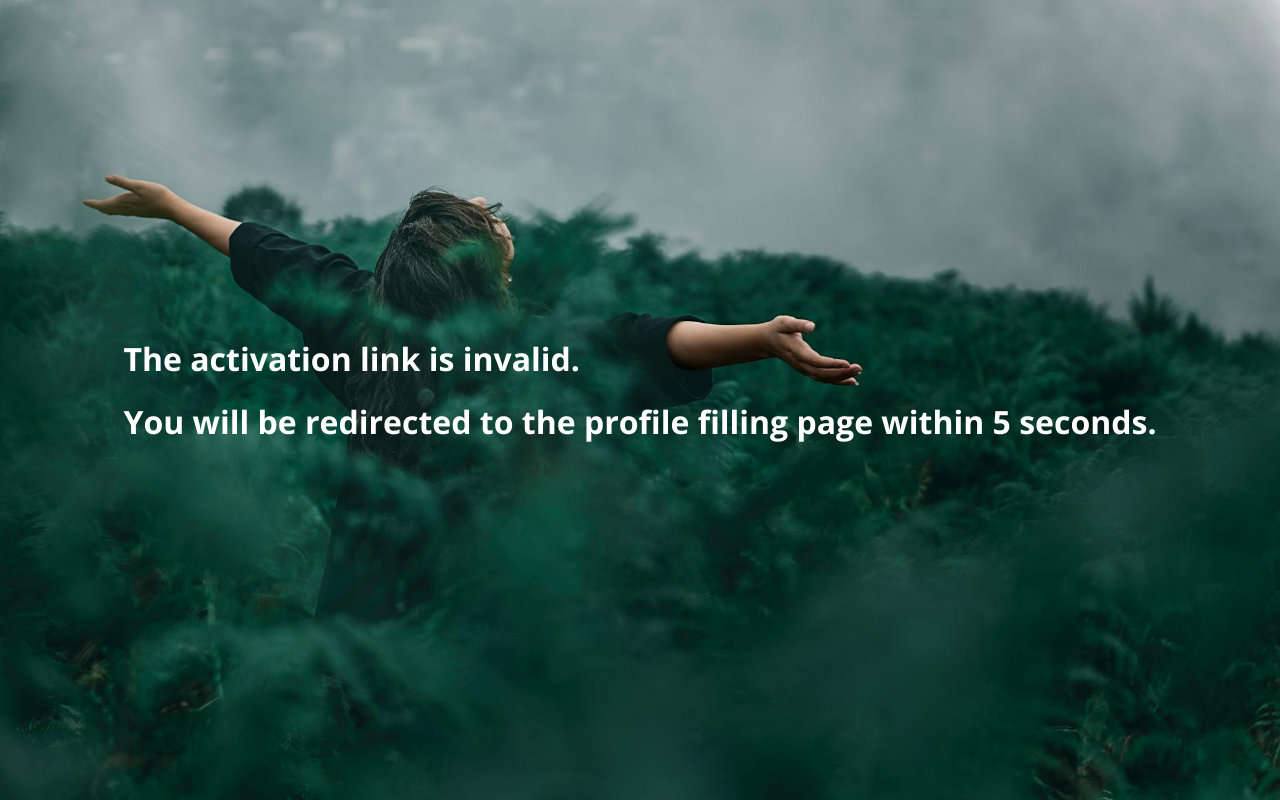
After one commit to Mykola-web/djangogram, a Django app: page /activate/1/1/ in a window 1280 px wide. The commit adds this page. Run offline with Django 5.2, Linux system fonts and the light colour scheme.

Commit message:
finished registration and activation for now, started profile editing form, need to add loging at first

```diff
--- a/insta/insta/settings.py
+++ b/insta/insta/settings.py
@@ -137,3 +137,6 @@ DEFAULT_AUTO_FIELD = 'django.db.models.BigAutoField'
 
 MEDIA_URL = '/media/'
 MEDIA_ROOT = BASE_DIR / 'media'
+
+# settings.py
+EMAIL_BACKEND = 'django.core.mail.backends.console.EmailBackend'
--- /dev/null
+++ b/insta/myapp/templates/myapp/activation.html
@@ -0,0 +1,9 @@
+{% extends 'myapp/base.html' %}
+
+{% block title %}Account activation{% endblock %}
+
+{% block content %}
+<h2>{{ message }}</h2>
+<meta http-equiv="refresh" content="7; url = /profile/edit">
+<h2>You will be redirected to the profile filling page within 5 seconds.</h2>
+{% endblock %}
--- a/insta/myapp/templates/myapp/base.html
+++ b/insta/myapp/templates/myapp/base.html
@@ -3,30 +3,10 @@
 <head>
     <meta charset="UTF-8">
     <meta name="viewport" content="width=device-width, initial-scale=1.0">
-    {% block title %}
-
-    {% endblock %}
-    <style>
-        body {
-            margin: 0;
-            padding: 0;
-            height: 100vh;
-            background: url('https://images.pexels.com/photos/9754/mountains-clouds-forest-fog.jpg') no-repeat center center fixed;
-            background-size: cover;
-            display: flex;
-            justify-content: center;
-            align-items: center;
-            color: white;
-            font-family: Arial, sans-serif;
-        }
-        .content {
-            font-size: 4em; /* Увеличивает размер текста */
-            font-weight: bold;
-            text-align: center; /* Выравнивание текста по центру */
-            white-space: nowrap; /* Запрещает перенос текста */
-            text-shadow: 3px 3px 5px rgba(0, 0, 0, 0.7); /* Добавляем тень для улучшения видимости */
-        }
-    </style>
+    <title>{% block title %}Default Title{% endblock %}</title>
+    {% load static %}
+    <link href="{% static 'styles.css' %}" rel="stylesheet">
+    {% block extra_css %}{% endblock %}
 </head>
 <body>
     <div class="content">
--- a/insta/myapp/urls.py
+++ b/insta/myapp/urls.py
@@ -5,8 +5,10 @@ urlpatterns = [
     path('', views.home, name='home'),
     path('login', views.login, name='login'),
     path('register', views.register, name='register'),
+    path('sent_email', views.register, name='sent_email'),
     path('profile/edit', views.profile_edit, name='profile_edit'),
     path('feed', views.feed, name='feed'),
     path('profile', views.profile, name='profile'),
     path('post', views.make_post, name='post'),
+    path('activate/<uidb64>/<token>/', views.activate_account, name='activate_account')
 ]
--- a/insta/myapp/views.py
+++ b/insta/myapp/views.py
@@ -1,38 +1,88 @@
 from django.shortcuts import render, redirect
 from django.contrib import messages
 from django.contrib.auth.models import User
+from .models import Profile
 from django.contrib.auth.hashers import make_password
-from .forms import RegistrationForm
+from .forms import RegistrationForm, EditProfileForm
+from .services import send_activation_email, generate_activation_link
+from django.utils.http import urlsafe_base64_decode
+from django.http import HttpResponse
+from django.contrib.auth.tokens import default_token_generator
 
 def home(request):
     return render(request, 'myapp/home.html')
-
-
-def login(request):
-    return render(request, 'myapp/login.html')
 
 
 def register(request):
     if request.method == 'POST':
         form = RegistrationForm(request.POST)
         if form.is_valid():
-            first_name = form.cleaned_data['first_name']
-            last_name = form.cleaned_data['last_name']
+            username = form.cleaned_data['username']
             email = form.cleaned_data['email']
             password = form.cleaned_data['password']
-            print(first_name, email, last_name, password)
 
-            # User.objects.create(first_name=first_name, last_name=last_name, email=email, password=password)
+            user = User.objects.create(username = username, email = email, password = password, is_active = False)
+            user.save()
 
-            return redirect('home')  # Перенаправляем на страницу успеха
+            activation_link = generate_activation_link(user)
+            send_activation_email(user, activation_link)
+
+            return render(request, 'myapp/sent_email.html')
     else:
         form = RegistrationForm()
 
-    return render(request, 'myapp/Registration.html', {form:form})
+    return render(request, 'myapp/registration.html', {form:form})
+
+
+def activate_account(request, uidb64, token):
+    try:
+        uid = urlsafe_base64_decode(uidb64).decode()
+        user = User.objects.get(pk=uid)
+    except (TypeError, ValueError, OverflowError, User.DoesNotExist):
+        user = None
+
+    if user is not None and default_token_generator.check_token(user, token):
+        user.is_active = True
+        user.save()
+        return render(request, 'myapp/activation.html', {'message' : '🎉Activation completed🎉'})
+    else:
+        return render(request, 'myapp/activation.html', {'message' : 'The activation link is invalid.'})
 
 
 def profile_edit(request):
-    return render(request, 'myapp/profile_edit.html')
+    if request.method == 'POST':
+        form = EditProfileForm(request.POST)
+        print("method_post")
+        if form.is_valid():
+            print("form_valid")
+            user = request.user
+            first_name = form.cleaned_data['username']
+            last_name = form.cleaned_data['email']
+            gender = form.cleaned_data['gender']
+            avatar = form.cleaned_data['avatar']
+            bio = form.cleaned_data['bio']
+            birth_date = form.cleaned_data['birth_date']
+            print("data received")
+            profile_change = Profile.objects.create(
+                first_name = first_name,
+                last_name = last_name,
+                gender = gender,
+                avatar = avatar,
+                bio = bio,
+                birth_date = birth_date
+            )
+            user.save()
+            print("Данные сохранены в базе данных")
+            return render(request, 'myapp/home.html')
+        else:
+            print(form.errors)  # Печать ошибок в консоль
+            return render(request, 'myapp/profile_edit.html', {'form': form})
+    else:
+        return render(request, 'myapp/profile_edit.html')
+
+
+def login(request):
+    return render(request, 'myapp/login.html')
 
 
 def feed(request):
```
Also changed, not shown: insta/myapp/forms.py (+13 -5 lines), insta/myapp/services.py (added, +20 -0 lines), insta/myapp/templates/myapp/profile_edit.html (+11 -7 lines), insta/myapp/templates/myapp/registration.html (renamed from insta/myapp/templates/myapp/Registration.html, +4 -3 lines), insta/myapp/templates/myapp/sent_email.html (added, +7 -0 lines), insta/myapp/static/styles.css (line endings or trailing spaces).
